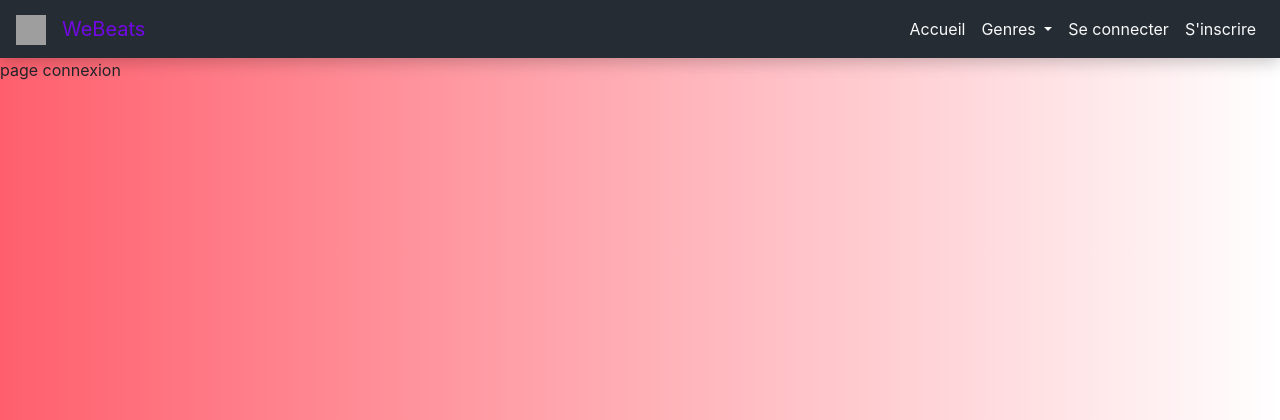
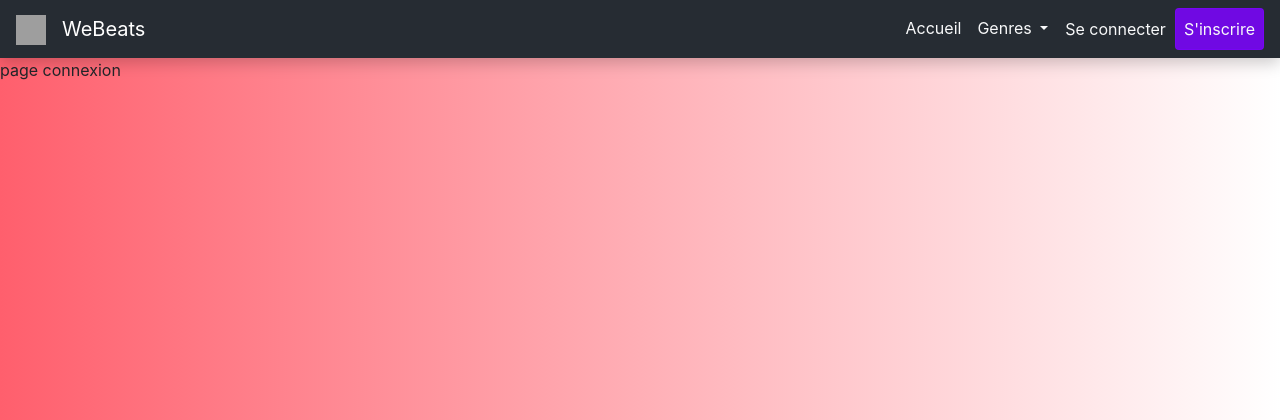
Before and after one commit to Mlamalerie/Projet-DEV-AMM-, a PHP site: page /connexion.php in a window 1280 px wide. Shown: the top 420 px of the page. Run offline with PHP 8.4, Linux system fonts and the light colour scheme; grey boxes are pictures that could not be loaded.

Commit message:
je vais manger je reprend après

```diff
--- a/css/styles.css
+++ b/css/styles.css
@@ -10,7 +10,7 @@
 }
 
 .navbar-light .navbar-brand {/*violet pour WeBeats*/
-    color: rgba(121, 6, 247, 0.9);
+    color: white;
 }
 
 .navbar-light .navbar-nav .nav-link {/*couleur texte navbar*/
--- a/skeleton/menu.php
+++ b/skeleton/menu.php
@@ -29,10 +29,10 @@
             </li>
 
             <li class="nav-item">
-                        <a class="nav-link" href="connexion.php">Se connecter</a>
+                <a class="nav-link btn" href="connexion.php">Se connecter</a>
             </li>
             <li class="nav-item">
-                        <a class="nav-link" href="inscription.php">S'inscrire</a>
+                <a class="nav-link btn btn-danger" href="inscription.php">S'inscrire</a>
             </li>
         </ul>
     </div>
```
Also changed, not shown: inscription.php (+4 -4 lines). Lines whose indentation alone changed are shown as unchanged.
